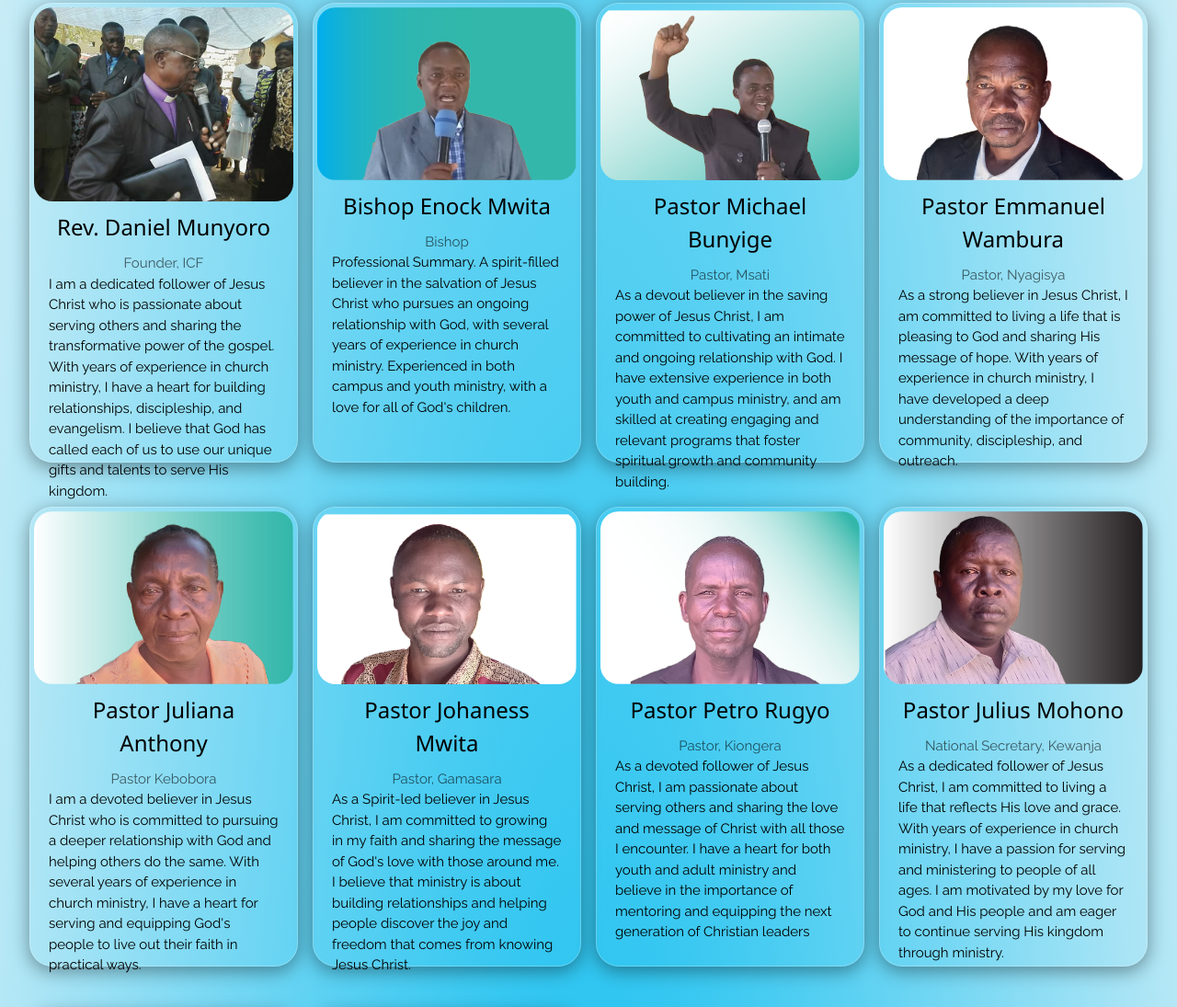
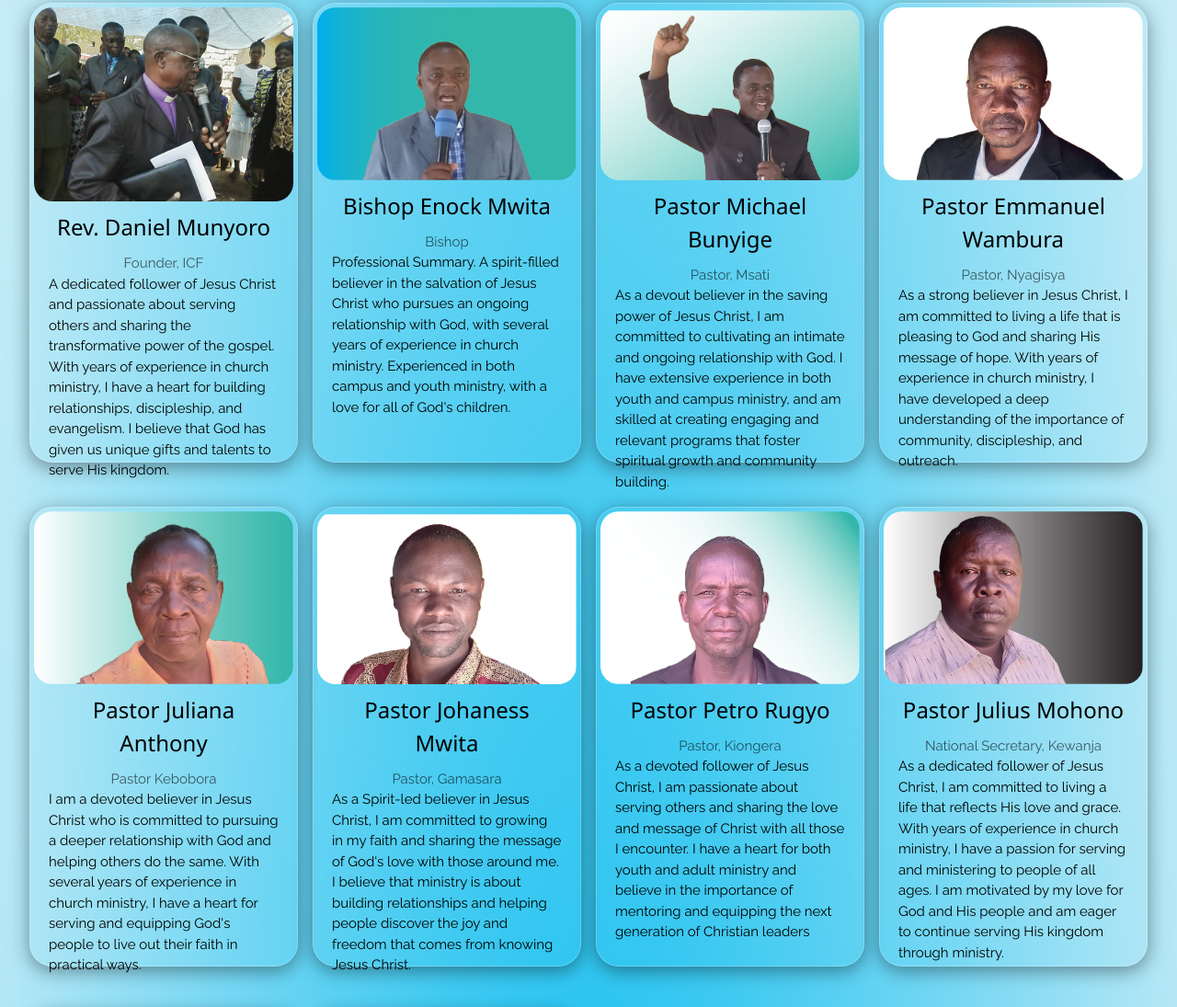
Before and after one commit to Chacha-A-Chacha/ic_f_deploy_ed, a plain HTML site: page index.html in a window 1280 px wide. Shown: the part 1812-2907 px from the top of the page at 92% size. Drawn offline with nearby package versions, Linux system fonts and the light colour scheme.

Commit message:
Update index.html

```diff
--- a/index.html
+++ b/index.html
@@ -120,7 +120,7 @@
                         <div class="w3-container">
                             <h3>Rev. Daniel Munyoro</h3>
                             <p class="w3-opacity">Founder, ICF</p>
-                            <p style="text-align: left;">I am a dedicated follower of Jesus Christ who is passionate about serving others and sharing the transformative power of the gospel. With years of experience in church ministry, I have a heart for building relationships, discipleship, and evangelism. I believe that God has called each of us to use our unique gifts and talents to serve His kingdom.</p>
+                            <p style="text-align: left;">A dedicated follower of Jesus Christ and passionate about serving others and sharing the transformative power of the gospel. With years of experience in church ministry, I have a heart for building relationships, discipleship, and evangelism. I believe that God has given us unique gifts and talents to serve His kingdom.</p>
 
                         </div>
                     </div>
```
